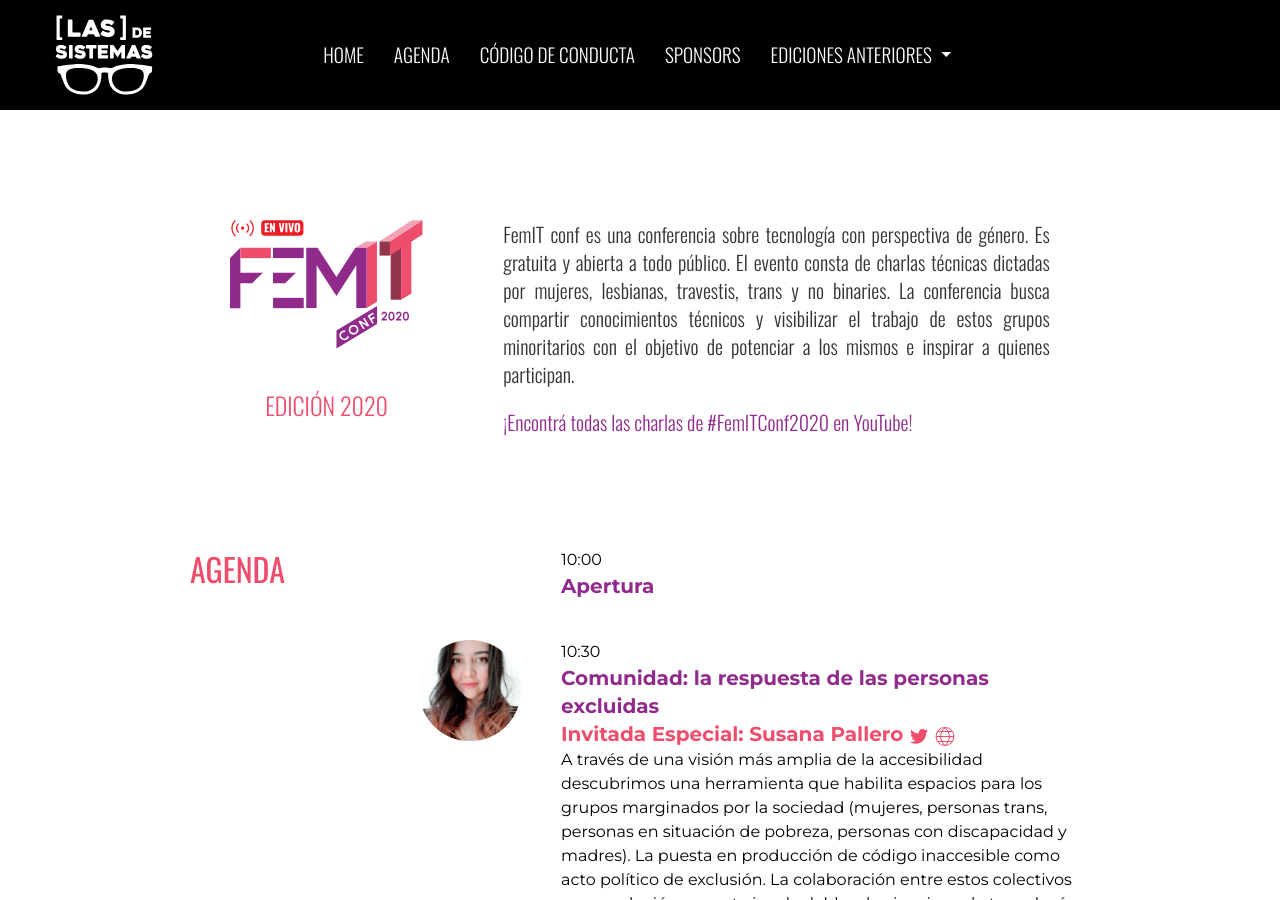
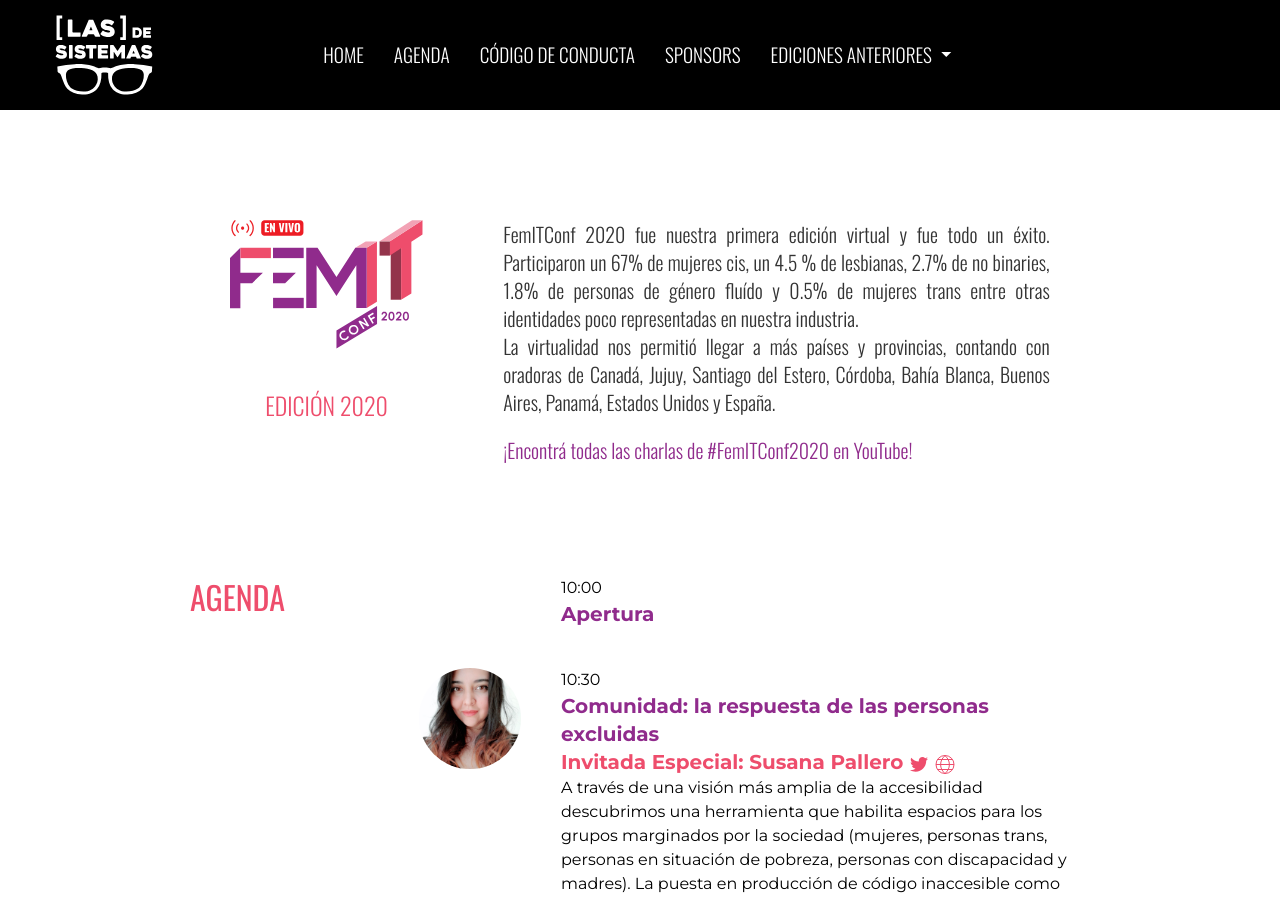
Before and after one commit to lasdesistemas/lds, a Jekyll site: the page built from femitconf2020/index.md, in a window 1280 px wide and 900 px high. Built offline with Jekyll 4.4.1, drawn with Linux system fonts in a browser that asks for light colours; nearby versions of some CDN libraries.

Commit message:
Agrego descripción femit2020

```diff
--- a/_data/confs/femit2020.yml
+++ b/_data/confs/femit2020.yml
@@ -1,6 +1,6 @@
 title: Femit2020
 year: 2020
-description: FemIT conf es una conferencia sobre tecnología con perspectiva de género. Es gratuita y abierta a todo público. El evento consta de charlas técnicas dictadas por mujeres, lesbianas, travestis, trans y no binaries. La conferencia busca compartir conocimientos técnicos y visibilizar el trabajo de estos grupos minoritarios con el objetivo de potenciar a los mismos e inspirar a quienes participan.
+description: FemITConf 2020 fue nuestra primera edición virtual y fue todo un éxito. Participaron un 67% de mujeres cis, un 4.5 % de lesbianas, 2.7% de no binaries, 1.8% de personas de género fluído y 0.5% de mujeres trans entre otras identidades poco representadas en nuestra industria. <br>La virtualidad nos permitió llegar a más países y provincias, contando con oradoras de Canadá, Jujuy, Santiago del Estero, Córdoba, Bahía Blanca, Buenos Aires, Panamá, Estados Unidos y España.
 hashtag: "#FemITConf2020"
 day: Edición 2020
 date:
```
